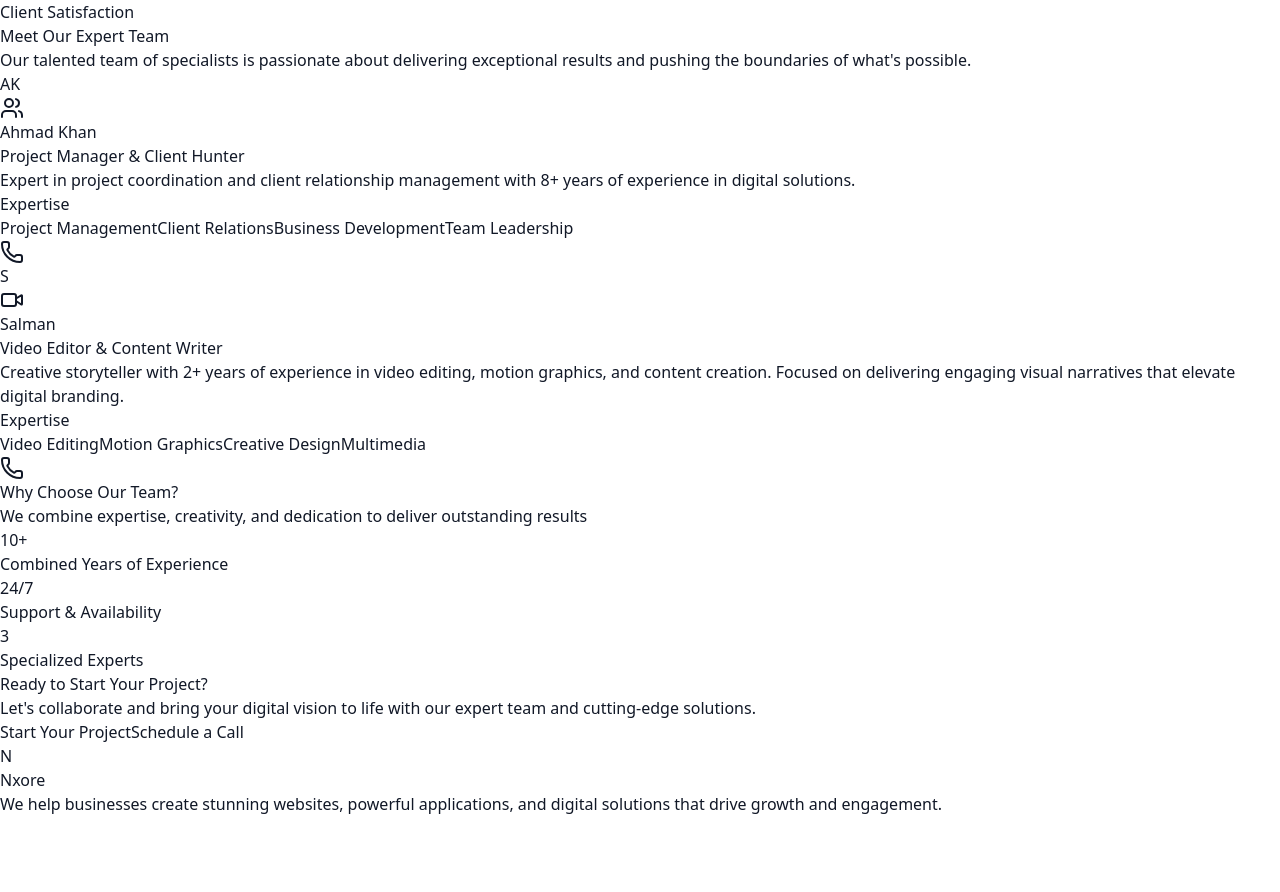
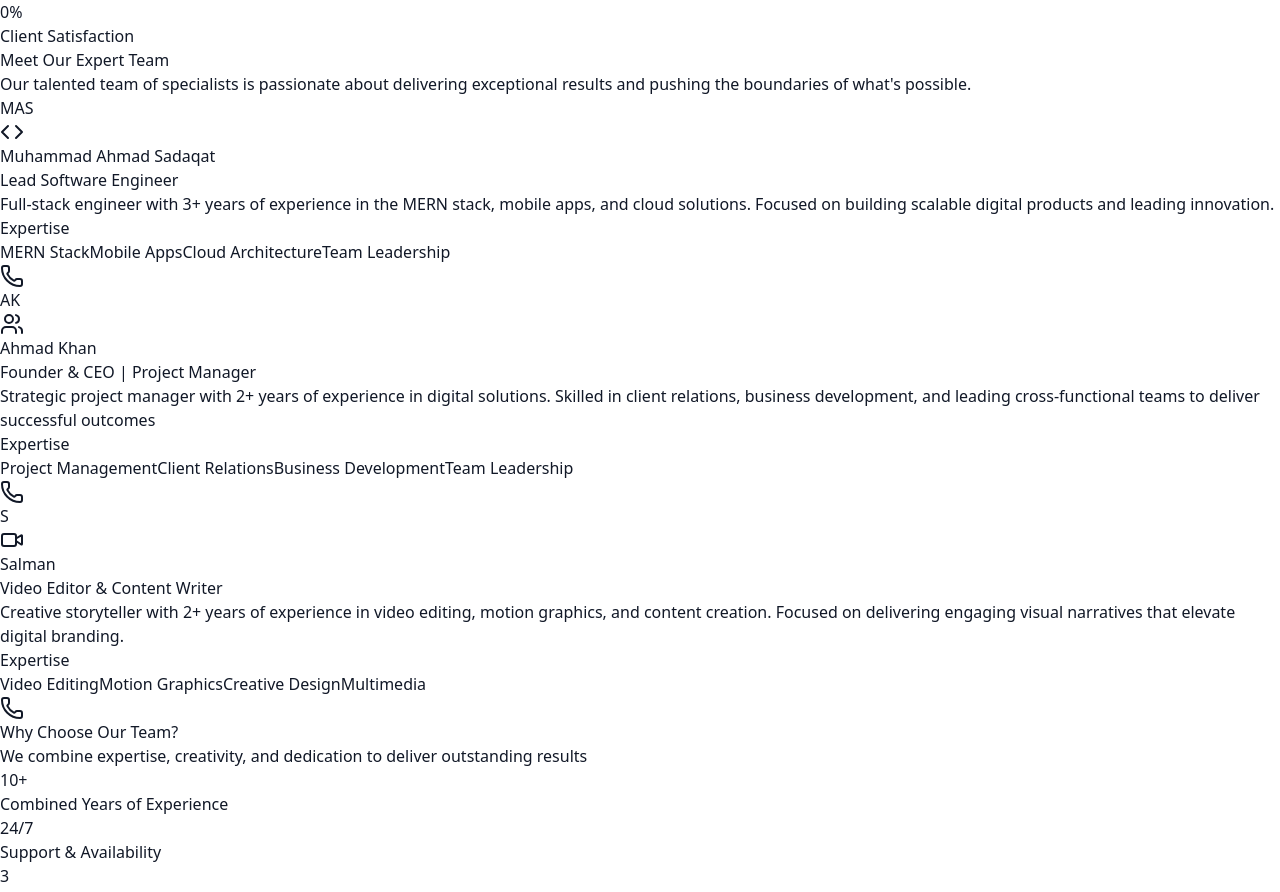
Before and after one commit to meharahmadft6/nxore, a Next.js app: page /about in a window 1280 px wide. Shown: the part 905-1797 px from the top of the page. Built offline with nearby package versions, Linux system fonts and the light colour scheme.

Commit message:
founder change

```diff
--- a/app/about/page.js
+++ b/app/about/page.js
@@ -110,9 +110,22 @@ export default function About() {
 
   const teamMembers = [
     {
+      name: "Muhammad Ahmad Sadaqat",
+      role: "Lead Software Engineer",
+      bio: "Full-stack engineer with 3+ years of experience in the MERN stack, mobile apps, and cloud solutions. Focused on building scalable digital products and leading innovation.",
+      skills: [
+        "MERN Stack",
+        "Mobile Apps",
+        "Cloud Architecture",
+        "Team Leadership",
+      ],
+      color: "from-purple-600 to-pink-500",
+      icon: <Code className="w-6 h-6" />,
+    },
+    {
       name: "Ahmad Khan",
-      role: "Project Manager & Client Hunter",
-      bio: "Expert in project coordination and client relationship management with 8+ years of experience in digital solutions.",
+      role: "Founder & CEO | Project Manager",
+      bio: "Strategic project manager with 2+ years of experience in digital solutions. Skilled in client relations, business development, and leading cross-functional teams to deliver successful outcomes",
       skills: [
         "Project Management",
         "Client Relations",
```
Also changed, not shown: app/components/TeamSection.js (+15 -2 lines).
